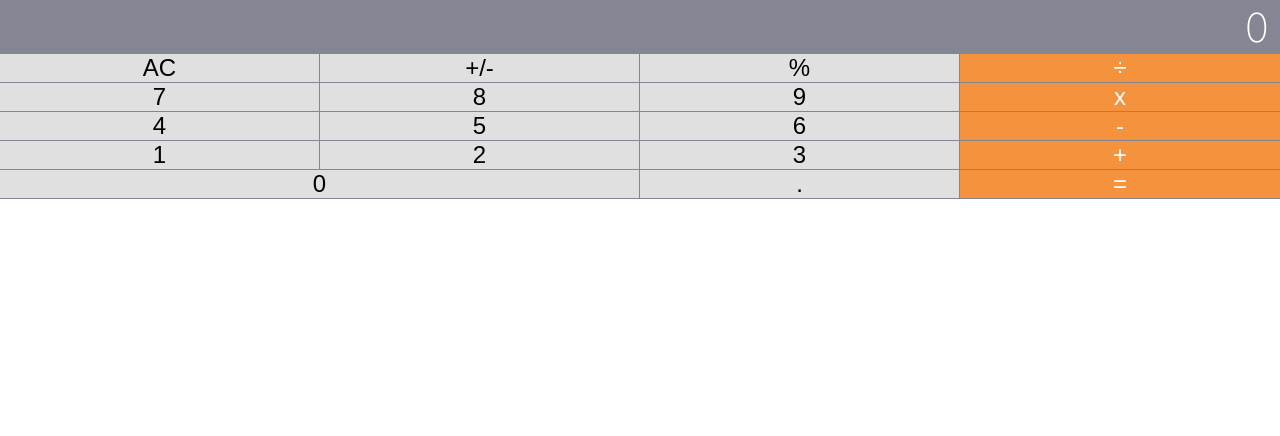
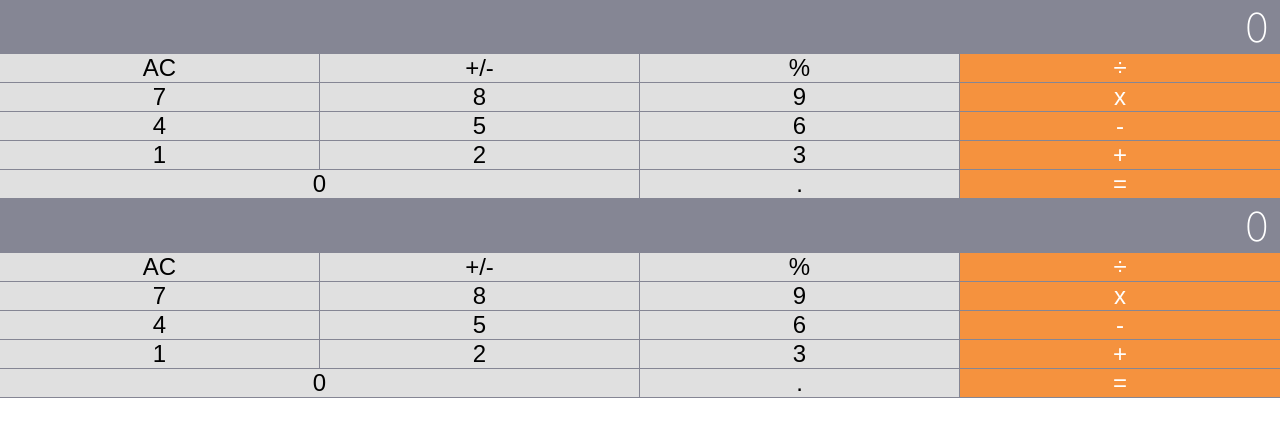
Before and after one commit to dylanclarke890/ReactCalculator, a React (Create React App) app: page / in a window 1280 px wide. Shown: the top 436 px of the page. Built offline with nearby package versions, Linux system fonts and the light colour scheme.

Commit message:
set up for func components

```diff
--- a/src/app/App.js
+++ b/src/app/App.js
@@ -1,10 +1,12 @@
 import React from 'react';
-import Calculator from './classComponents/Calculator';
+import CalculatorClass from './classComponents/Calculator';
+import CalculatorFunc from './functionalComponents/Calculator';
 
 export default function App() {
   return (
     <div className="App">
-      <Calculator />
+      <CalculatorClass />
+      <CalculatorFunc />
     </div>
   );
 }
--- /dev/null
+++ b/src/app/functionalComponents/Button.js
@@ -0,0 +1,32 @@
+import { Component } from "react";
+import {PropTypes} from "prop-types";
+
+import '../componentCSS/Button.css';
+
+export default class Button extends Component {
+  static propTypes = {
+    name: PropTypes.string,
+    orange: PropTypes.bool,
+    wide: PropTypes.bool,
+    clickHandler: PropTypes.func,
+  };
+
+  handleClick = () => {
+    this.props.clickHandler(this.props.name);
+  };
+
+  render(){
+    const classNames = [
+      "component-btn",
+      this.props.orange ? "orange" : "",
+      this.props.wide ? "wide" : "",
+    ];
+    console.log(classNames);
+    console.log(this.props.name);
+    return (
+      <div className={classNames.join(" ").trim()}>
+        <button onClick={this.handleClick}>{this.props.name}</button>
+      </div>
+    );
+  }
+}
--- /dev/null
+++ b/src/app/functionalComponents/ButtonPanel.js
@@ -0,0 +1,51 @@
+import { Component } from "react";
+import {PropTypes} from "prop-types";
+
+import Button from "./Button";
+import '../componentCSS/ButtonPanel.css';
+
+export default class ButtonPanel extends Component {
+  static propTypes = {
+    clickHandler: PropTypes.func,
+  };
+
+  handleClick = buttonName => {
+    this.props.clickHandler(buttonName);
+  };
+
+  render(){
+    return (
+      <div className="component-button-panel">
+        <div>
+          <Button name="AC" clickHandler={this.handleClick}/>
+          <Button name="+/-" clickHandler={this.handleClick} />
+          <Button name="%" clickHandler={this.handleClick} />
+          <Button name="÷" clickHandler={this.handleClick} orange />
+        </div>
+        <div>
+          <Button name="7" clickHandler={this.handleClick} />
+          <Button name="8" clickHandler={this.handleClick} />
+          <Button name="9" clickHandler={this.handleClick} />
+          <Button name="x" clickHandler={this.handleClick} orange />
+        </div>
+        <div>
+          <Button name="4" clickHandler={this.handleClick} />
+          <Button name="5" clickHandler={this.handleClick} />
+          <Button name="6" clickHandler={this.handleClick} />
+          <Button name="-" clickHandler={this.handleClick} orange />
+        </div>
+        <div>
+          <Button name="1" clickHandler={this.handleClick} />
+          <Button name="2" clickHandler={this.handleClick} />
+          <Button name="3" clickHandler={this.handleClick} />
+          <Button name="+" clickHandler={this.handleClick} orange />
+        </div>
+        <div>
+          <Button name="0" clickHandler={this.handleClick} wide />
+          <Button name="." clickHandler={this.handleClick} />
+          <Button name="=" clickHandler={this.handleClick} orange />
+        </div>
+      </div>
+    );
+  }
+}
--- /dev/null
+++ b/src/app/functionalComponents/Calculator.js
@@ -0,0 +1,32 @@
+import React, { Component} from 'react';
+
+import InputDisplay from './InputDisplay';
+import ButtonPanel from './ButtonPanel';
+import calculate from '../logic/calculate';
+import '../componentCSS/Calculator.css';
+
+export default class Calculator extends Component {
+
+  constructor(){
+    super();
+    this.state = {
+      total: null,
+      next: null,
+      operation: null,
+    };
+  }
+
+  handleClick = buttonName => {
+    this.setState(calculate(this.state, buttonName));
+  };
+
+  render(){
+    return (
+      <div className="component-calculator-app">
+        <InputDisplay value={this.state.next || this.state.total || "0"} />
+        <ButtonPanel clickHandler={this.handleClick}/>
+      </div>
+    );
+  }
+
+}
--- /dev/null
+++ b/src/app/functionalComponents/InputDisplay.js
@@ -0,0 +1,19 @@
+import React from 'react';
+import { Component } from 'react';
+import {PropTypes} from 'prop-types';
+
+import '../componentCSS/InputDisplay.css';
+
+export default class InputDisplay extends Component {
+  static propTypes = {
+    value: PropTypes.string,
+  };
+
+  render(){
+    return (
+      <div className="component-display">
+        <div>{this.props.value}</div>
+      </div>
+    )
+  }
+}
```
